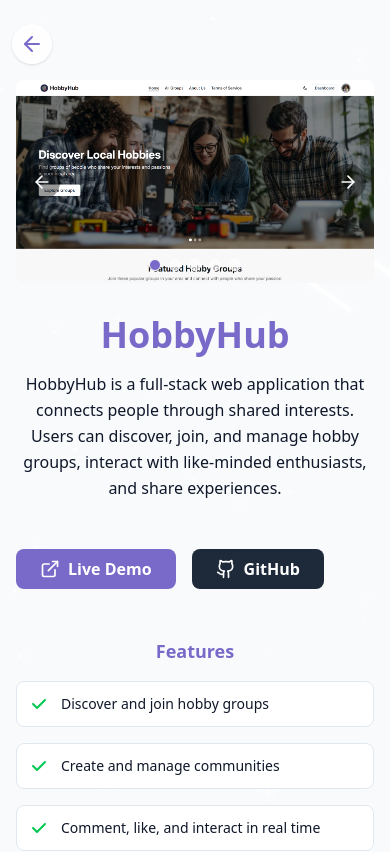
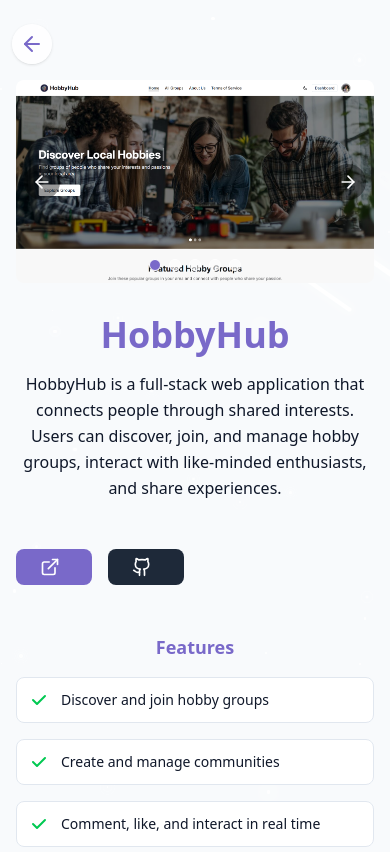
Before and after one commit to Purab2001/Portfolio, a React (Vite) app: page /project-details/hobbyhub in a window 390 px wide. Shown: the top 852 px of the page. Built offline with nearby package versions, Linux system fonts and the light colour scheme.

Commit message:
feat: hide project link text on small screens

```diff
--- a/src/pages/ProjectDetails.jsx
+++ b/src/pages/ProjectDetails.jsx
@@ -84,7 +84,7 @@
               className="px-6 py-2 rounded-lg bg-primary text-white font-semibold hover:bg-primary/90 transition-colors flex items-center"
             >
               <ExternalLink size={20} className="inline-block mr-2" />
-              Live Demo
+              <span className="max-sm:hidden">Live Demo</span>
             </a>
           )}
           {githubUrl && (
@@ -95,7 +95,7 @@
               className="px-6 py-2 rounded-lg bg-gray-800 text-white font-semibold hover:bg-gray-700 transition-colors flex items-center"
             >
               <Github size={20} className="inline-block mr-2" />
-              GitHub
+              <span className="max-sm:hidden">GitHub</span>
             </a>
           )}
         </div>
```
Also changed, not shown: 1 other file (tests, documents, lock files or other folders).
